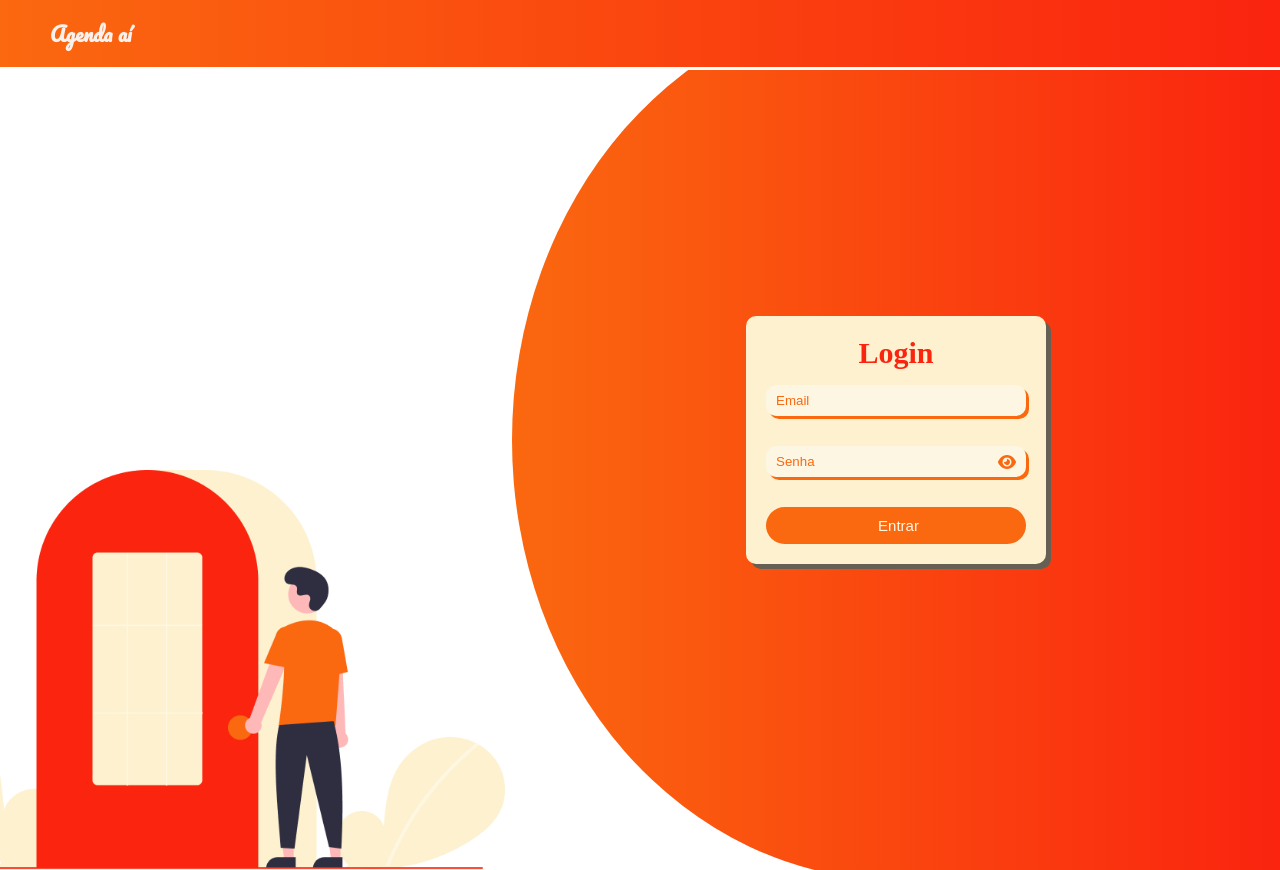
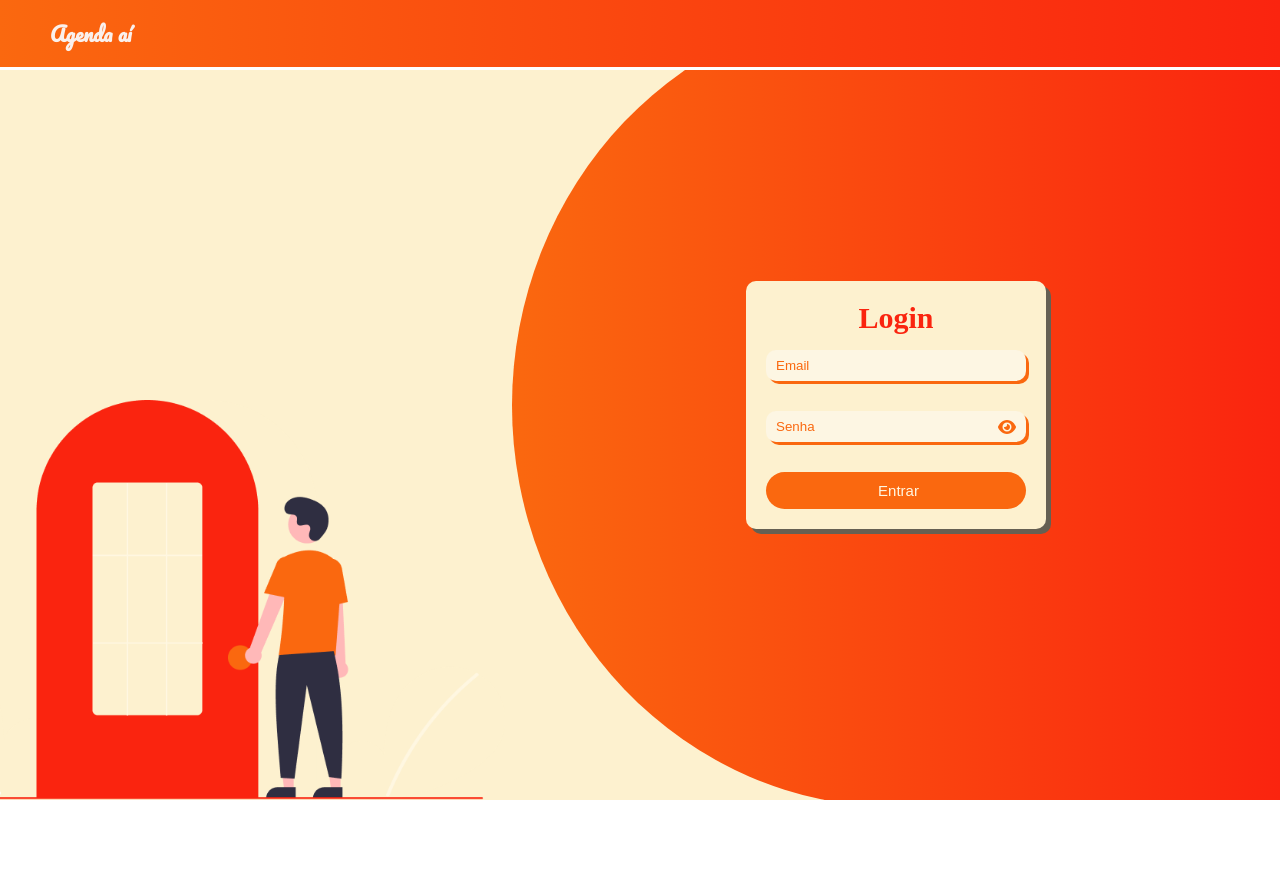
Before and after one commit to pauloandrepassos/agendaai-frontend, a Next.js app: page /auth/login in a window 1280 px wide. After the commit the page ends 800 px from the top, so only its background shows below. Built offline with nearby package versions, Linux system fonts and the light colour scheme.

Commit message:
Update auth.module.css

```diff
--- a/src/app/auth/auth.module.css
+++ b/src/app/auth/auth.module.css
@@ -1,9 +1,16 @@
 .authpage {
     height: 100vh;
-    position: relative;
+    display: flex;
+    flex-direction: column;
+    align-items: center;
+    background-color: #FFF7E1;
+    min-height: 100vh;
 }
 
 .cadastro {
+    width: 100%;
+    height: 100%;
+    background-color: #FDF1CF;
     height: 100%;
     display: flex;
     align-items: center;
```
